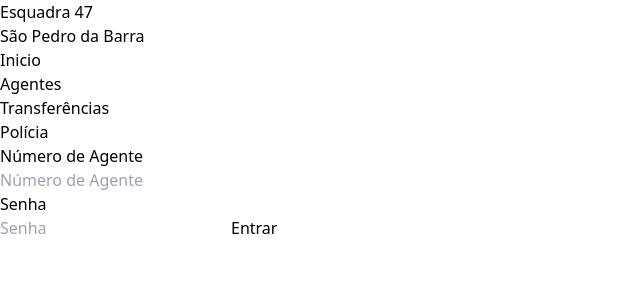
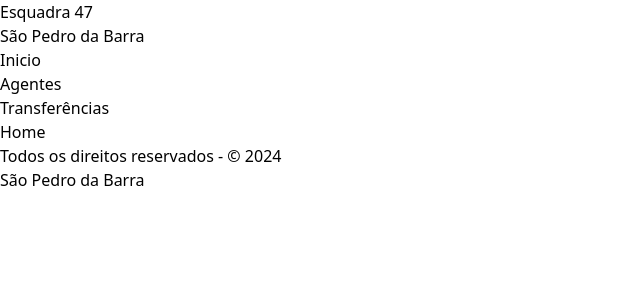
Before and after one commit to Joao-Neto-DH/Prisao-Dabarra, a Next.js app: page / in a window 1280 px wide. Shown: the top 300 px of the page, without its empty margins (0-640 px from the left). Built offline with nearby package versions, Linux system fonts and the light colour scheme.

Commit message:
feat: rodapé

```diff
--- /dev/null
+++ b/src/Components/BodyScreen.tsx
@@ -0,0 +1,11 @@
+import { ReactNode } from "react";
+
+interface BodyScreenProps {
+  children?: ReactNode;
+}
+
+function BodyScreen({ children }: BodyScreenProps) {
+  return <div className="py-4 px-6">{children}</div>;
+}
+
+export default BodyScreen;
--- /dev/null
+++ b/src/Components/Footer.tsx
@@ -0,0 +1,14 @@
+import React from "react";
+
+function Footer() {
+  return (
+    <footer className="border-t p-4">
+      <p className="text-center text-sm">
+        Todos os direitos reservados - &copy; 2024
+      </p>
+      <p className="text-sm font-bold text-center">São Pedro da Barra</p>
+    </footer>
+  );
+}
+
+export default Footer;
--- /dev/null
+++ b/src/Screens/Home/index.tsx
@@ -0,0 +1,8 @@
+import BodyScreen from "@/Components/BodyScreen";
+import React from "react";
+
+function HomeScreen() {
+  return <BodyScreen>Home</BodyScreen>;
+}
+
+export default HomeScreen;
--- a/src/app/layout.tsx
+++ b/src/app/layout.tsx
@@ -1,6 +1,7 @@
 import type { Metadata } from "next";
 import "./globals.css";
 import Navigation from "@/Components/Navigation";
+import Footer from "@/Components/Footer";
 
 export const metadata: Metadata = {
   title: "Prisão do Dabarra",
@@ -17,6 +18,7 @@ export default function RootLayout({
       <body>
         <Navigation />
         {children}
+        <Footer />
       </body>
     </html>
   );
--- a/src/app/page.tsx
+++ b/src/app/page.tsx
@@ -1,3 +1,4 @@
-import LoginScreen from "@/Screens/Login";
+import HomeScreen from "@/Screens/Home";
+// import LoginScreen from "@/Screens/Login";
 
-export default LoginScreen;
+export default HomeScreen;
```
